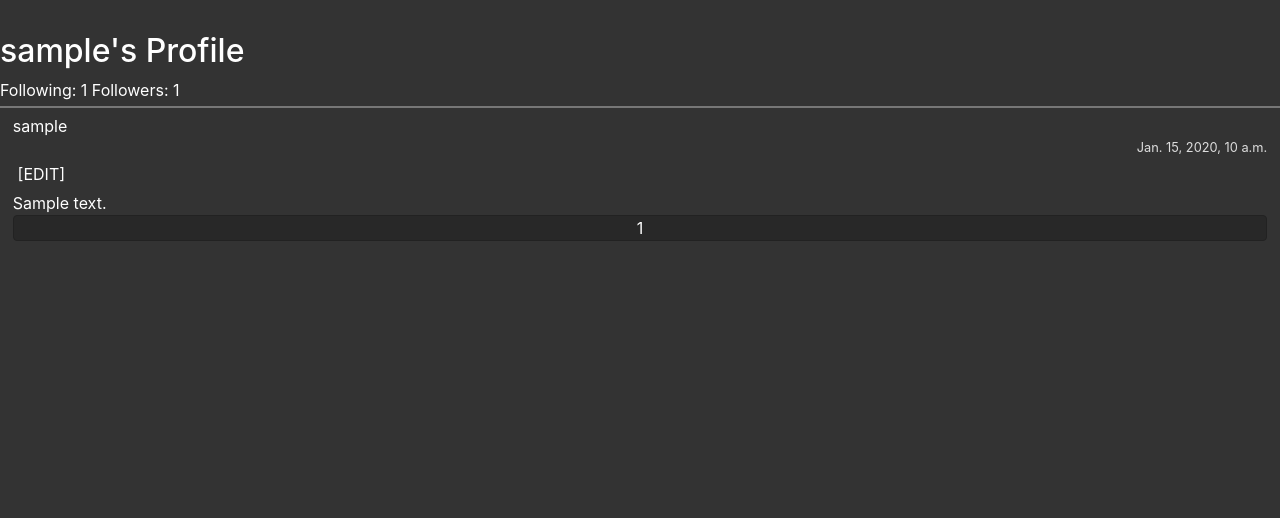
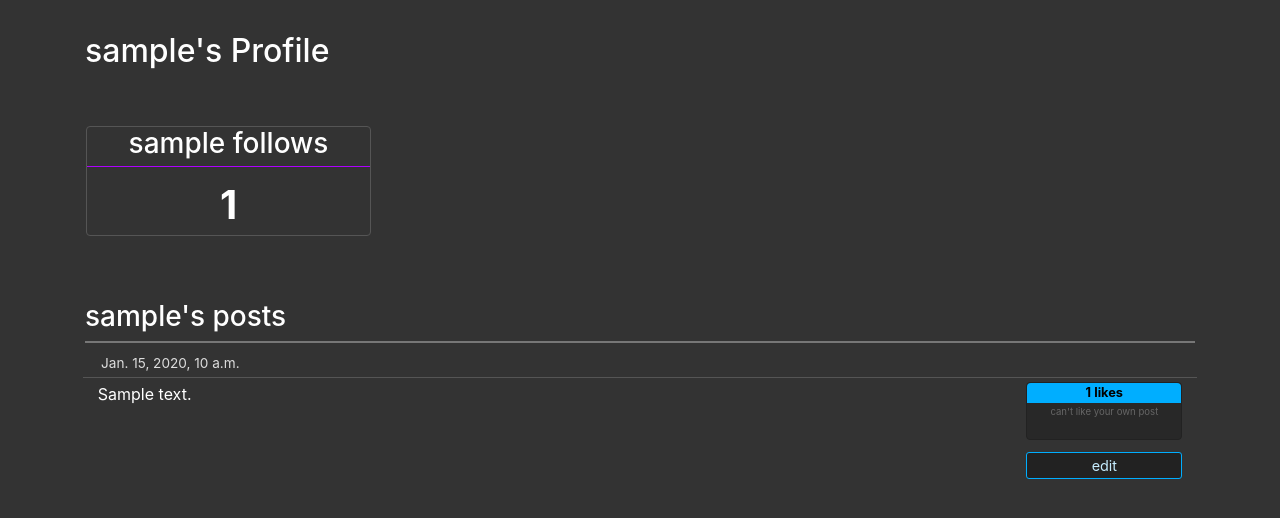
Before and after one commit to Alex-Symonds/web50-network, a Django app: page /user/1 in a window 1280 px wide. Shown: the part 56-574 px from the top of the page. Run offline with Django 3.2, Linux system fonts and the light colour scheme; a user stored in the database is signed in; tables that the repository leaves empty hold one stand-in row (values such as "Sample post"); some libraries are stand-ins or nearby versions.

Commit message:
With 'cant like your own posts'

```diff
--- a/network/static/network/follower.js
+++ b/network/static/network/follower.js
@@ -29,11 +29,13 @@ function update_follow_btn(is_followed){
 
     if (is_followed){
         button.innerHTML='following';
-        button.className='following';
+        button.classList.add('following');
+        button.classList.remove('notfollowing');
         button.dataset.status=true;
     }else{
         button.innerHTML='not following';
-        button.className='not-following';
+        button.classList.remove('following');
+        button.classList.add('notfollowing');
         button.dataset.status=false;
     }
 }
--- a/network/static/network/scripts.js
+++ b/network/static/network/scripts.js
@@ -9,6 +9,12 @@ document.addEventListener('DOMContentLoaded', function() {
     // Add event listeners to any/all like buttons
     document.querySelectorAll('.like_btn').forEach(btn => {
         load_like_button(btn);
+    })
+
+    document.querySelectorAll('.like_btn_replacement').forEach(ele =>{
+        ele.addEventListener('click', function(){
+            this.innerHTML = 'really? you narcissist. :/';
+        })
     })
 })
 
@@ -158,6 +164,8 @@ function post_edit_mode(post_id){
     save_btn = document.createElement('input');
     save_btn.type = 'submit';
     save_btn.value = 'save';
+    save_btn.className = 'my-btn';
+    save_btn.id = 'save-post-btn';
     save_btn.addEventListener('click', function(e){
         update_post(e, post_id);
     });
--- a/network/static/network/styles.css
+++ b/network/static/network/styles.css
@@ -35,51 +35,46 @@ textarea{
 }
 
 .pheader{
+    font-size: 0.85rem;
+    color: #ddd;
     padding: 0.2rem;
-    border-bottom: 1px solid #444;
+    border-bottom: 1px solid #555;
 }
 .pbody{
     margin-top: 0.3rem;
 }
 
-.pcont-time{
-    text-align: right;
-    min-width: 7rem;
-    font-size: 0.8rem;
-    color: #ddd;
-}
-
 .pcont-user a{
-    color: white;
+    font-weight: 1.2rem;
+    font-weight: bold;
+    color: rgb(255, 238, 0);
 }
 .pcont-user a:hover{
-    color:rgb(0, 174, 255);
+    color:white;
 }
 
 .pcont-edit{
     padding: 0.3rem;
 }
-.pcont-edit button, .like_btn_replacement button, .my-btn{
+
+.my-btn{
     padding: 0.1rem;
     border: 1px solid rgb(0, 174, 255);
     border-radius: 3px;
     background: #222;
     color: rgb(198, 237, 255);
     font-size: 0.9rem;
+    min-width: 3rem;
 }
-.pcont-edit button:hover, .like_btn_replacement button:hover, .my-btn:hover{
+.my-btn:hover{
     background: #282828;
     box-shadow: 0 0 4px 0 rgba(220, 244, 255, 0.623);
 }
-.pcont-edit button{
+.edit_btn{
     margin-top: 0.8rem;
-    width: 15%;
+    width: 100%;
 }
-.like_btn_replacement button{
-    width: 90%;
-    margin-top: 0.4rem;
-}
-#new-post-btn{
+#new-post-btn, #save-post-btn{
     width: 100%;
     padding: 0.5rem;
     font-size: 1.2rem;
@@ -108,12 +103,17 @@ textarea{
 .like_btn, .like_btn_replacement {
     width: 100%;
     height: 2rem;
-    margin-top: 0.3rem;
 }
 .like_btn_replacement{
-    height: 2.75rem;
+    height: 2.25rem;
+    font-size: 0.6rem;
+    line-height: 0.6rem;
+    color: #666;
+    padding: 4px 2px;
 }
 .like_btn{
+    margin-top: 0.3rem;
+
     background: none;
     -webkit-background-size: contain;
     -moz-background-size: contain;
@@ -129,3 +129,56 @@ textarea{
 .liked{
     background-image: url(thumb_rounded_full.svg);
 }
+
+
+
+
+.follow-btn{
+    border-bottom-left-radius: 4px;
+    border-bottom-right-radius: 4px;
+    color: white;
+    font-size: 0.9rem;
+    padding: 0.3rem 0;
+    width: 100%;
+}
+
+.follow-btn:hover{
+    box-shadow: 0 0 4px rgb(208, 108, 255);
+}
+
+.following{
+    background: rgb(174, 0, 255);
+    border: 1px solid rgb(88, 0, 129);
+}
+.notfollowing{
+    background: #444;
+    border: none;
+    border-top: 1px solid #444;
+}
+.notfollowing:hover{
+    background: #666;
+    border: 1px solid rgb(208, 108, 255);
+    margin-top: -1px;
+}
+
+.follow-pane{
+    border: 1px solid #555;
+    border-radius: 4px;
+    margin: 3rem 1rem 0;
+    text-align: center;
+    padding: 0;
+}
+
+.follow-pane h3{
+    border-bottom: 1px solid rgb(174, 0, 255);
+    padding-bottom: 0.3rem;
+}
+
+.follow-count-num{
+    font-size: 2.5rem;
+    font-weight: bold;
+}
+
+#profile-posts{
+    margin-top: 4rem;
+}
--- a/network/templates/network/profile.html
+++ b/network/templates/network/profile.html
@@ -6,39 +6,61 @@
 {% endblock %}
 
 {% block body %}
+    <div class="container">
+        <div class="row">
+            <div class="col-12">
                 <h2>{{ profile_user.username }}'s Profile</h2>
+{% if user.is_authenticated and user.username != profile_user.username %}
+            </div>
+        </div>
 
-    Following: {{ following_count }}
-    Followers: <span id="num-followers">{{ followers_count }}</span>
+        <div class="row">
+            <div class="col-3 follow-pane">
+                <h3>following {{ profile_user.username }}</h3>
+                <span class="follow-count-num" id="num-followers">{{ followers_count }}</span>
+                <button id="follower_toggle" class="follow-btn" data-id="{{ profile_user.id }}" data-status="?" data-viewname="follow">loading...</button>{% endif %}
+            </div>
+            <div class="col-3 follow-pane">
+                <h3>{{ profile_user.username }} follows</h3>
+                <span class="follow-count-num">{{ following_count }}</span>
+            </div>
+        </div>
 
-    {% if user.is_authenticated and user.username != profile_user.username %}
-        <button id="follower_toggle" data-id="{{ profile_user.id }}" data-status="?" data-viewname="follow">loading...</button>
-    {% endif %}
-
+        <div class="row" id="profile-posts">
+            <div class="col-12">
+                <h3>{{ profile_user.username }}'s posts</h3>
                 <div id="profile_posts_cont">
 {% for post in page %}
                     <div class="post">
-            <div class="pcont-user">
-                {{  post.poster.username }}
-            </div>
-            <div class="pcont-time">
+                        <div class="row pheader">
+                            <div class="col-12 pcont-user">
                                 {{  post.created_on }}
                             </div>
-
-        {% if user.is_authenticated and user.username == post.poster.username %}
-            <div class="pcont-edit">
-                [EDIT]
+                        </div>
+                        <div class="row pbody">
+                            <div class="col">
+                                <div class="pcont-content" id="post_content_{{ post.id }}">
+                                    {{ post.content }}
+                                </div>
+                            </div>
+                            <div class="col-2">
+                                <div class="pcont-likes">
+                                    <p class="pcont-likecount">
+                                        <span class="likes_count" id="num_likes_{{ post.id }}">{{ post.count_likes }}</span> likes
+                                    </p>
+    {% if user.is_authenticated and user.username != post.poster.username %}
+                                    <button class="like_btn unliked" data-id="{{ post.id }}" data-status="?" data-viewname="likes"></button>
+    {% elif user.is_authenticated and user.username == post.poster.username %}
+                                    <div class="like_btn_replacement">
+                                        can't like your own post
                                     </div>
     {% endif %}
-
-            <div class="pcont-content">
-                {{ post.content }}
                                 </div>
-
-            <div class="pcont-likes">
-                {{ post.count_likes }}
+    {% if user.is_authenticated and user.username == post.poster.username %}
+                                <button class="edit_btn my-btn" data-id="{{ post.id }}" id="edit_btn_{{ post.id }}">edit</button>
+    {% endif %}
                             </div>
-
+                        </div>
                     </div>
 {% empty %}
     {% if profile_name == user.username %} You haven't {% else %} This user hasn't {% endif %}posted anything yet.
@@ -63,7 +85,7 @@
                         <li class="page-item"><a class="page-link" href="?page={{ page.previous_page_number }}">Previous</a></li>
     {% else %}
                         <li class="page-item disabled">
-                <span class="page-link">---</span>
+                            <span class="page-link">Previous</span>
                         </li>
     {% endif %}
 
@@ -78,7 +100,7 @@
                         <li class="page-item"><a class="page-link" href="?page={{ page.next_page_number }}">Next</a></li>
     {% else %}
                         <li class="page-item disabled">
-                <span class="page-link">---</span>
+                            <span class="page-link">Next</span>
                         </li>
     {% endif %}
 
@@ -95,5 +117,8 @@
                 </nav>
 {% endif %}
 
+            </div>
+        </div>
+    </div>
 
 {% endblock %}
```
Also changed, not shown: network/templates/network/following.html (+26 -21 lines), network/templates/network/index.html (+11 -12 lines). Lines whose indentation alone changed are shown as unchanged.
